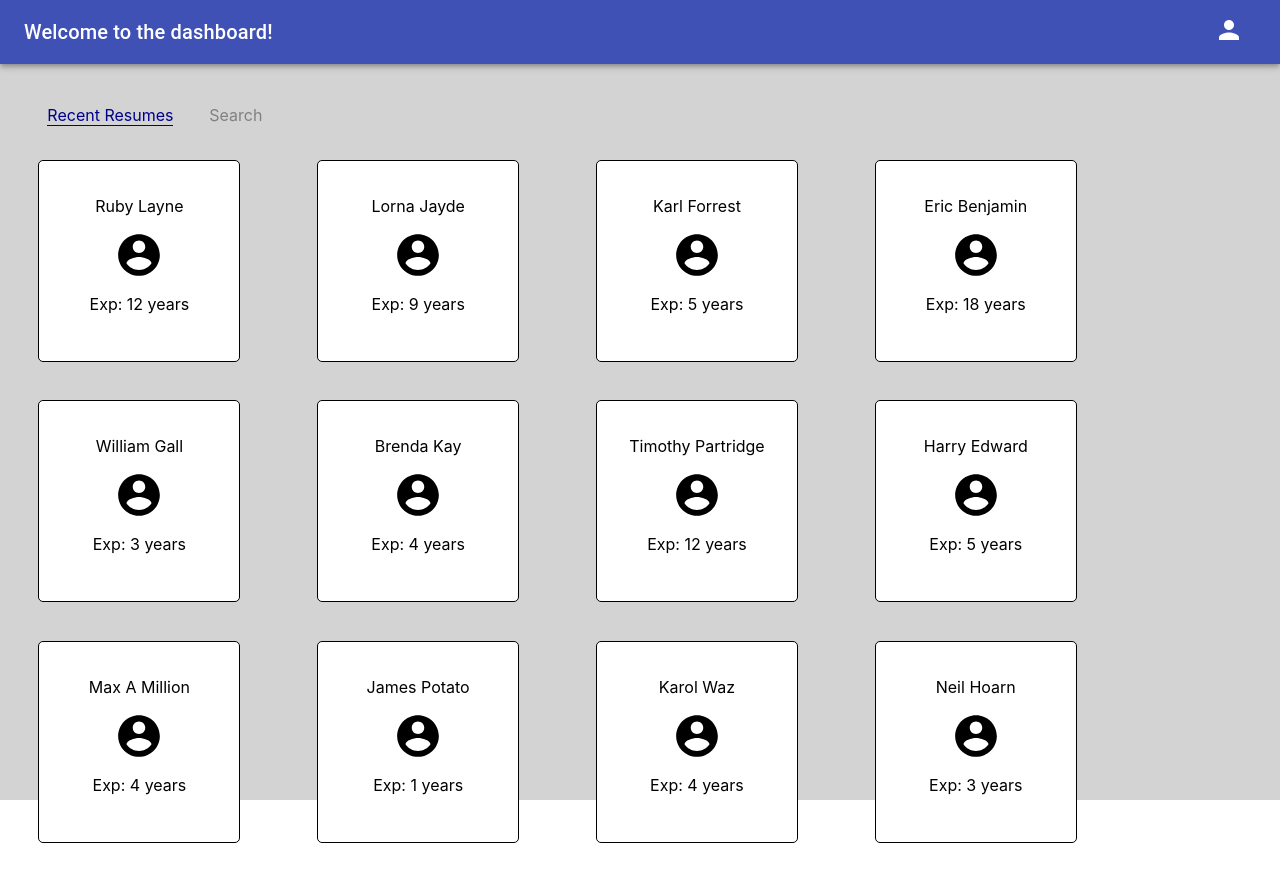
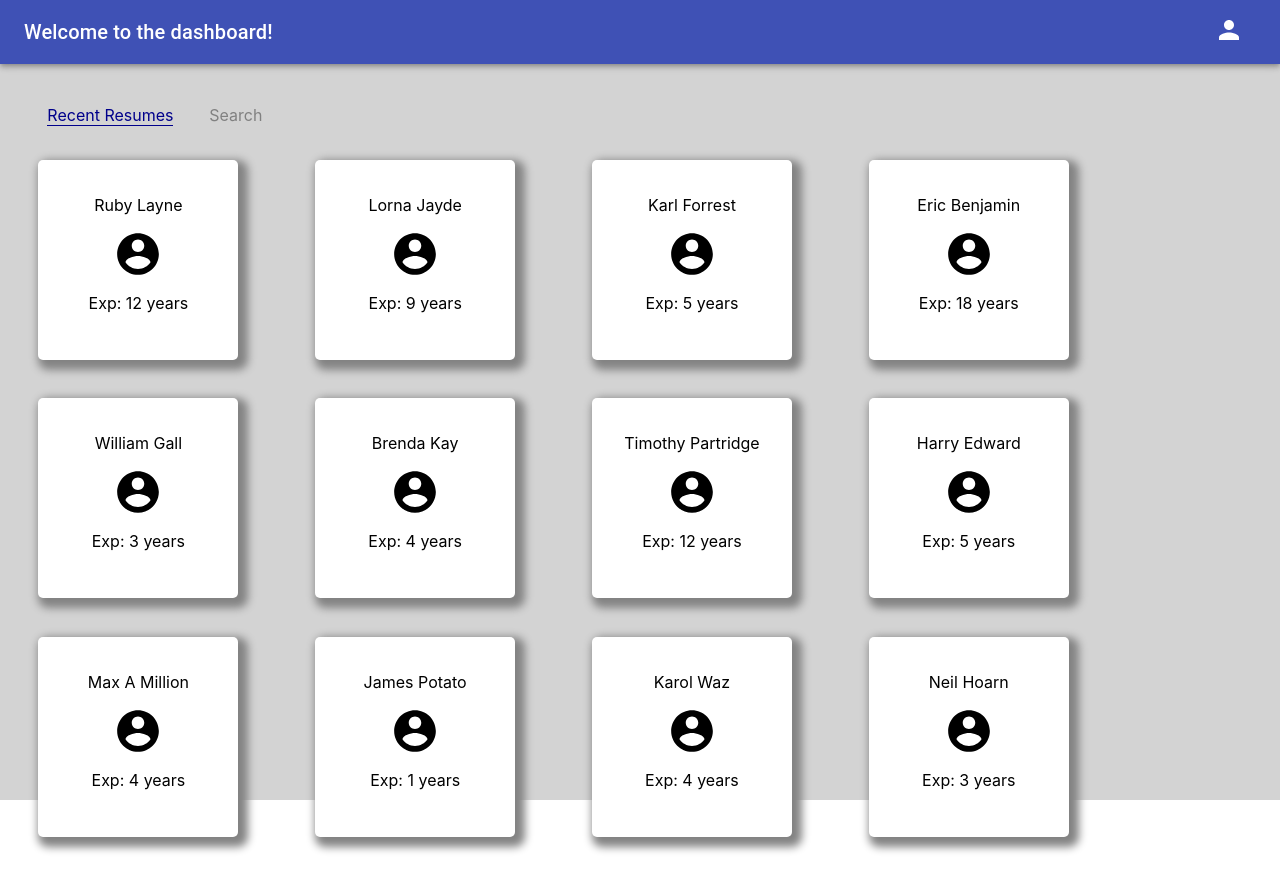
Before and after one commit to KG-304/apploi, a React (Create React App) app: page /home in a window 1280 px wide. Built offline with nearby package versions, Linux system fonts and the light colour scheme.

Commit message:
install sass, should be installed globally, update icon formatting.

```diff
--- a/package.json
+++ b/package.json
@@ -14,6 +14,7 @@
     "react-dom": "^17.0.2",
     "react-router-dom": "^5.2.0",
     "react-scripts": "4.0.3",
+    "sass": "^1.32.8",
     "web-vitals": "^1.1.1"
   },
   "scripts": {
--- a/src/App.css
+++ b/src/App.css
@@ -32,14 +32,12 @@
   display: inline-block;
   height: 200px;
   width: 200px;
-  border: solid 1px black;
   border-radius: 5px;
   transition: transform .2s; /* Animation */
   background-color: white;
   color: black;
+  box-shadow: 5px 5px 8px 5px rgb(131, 131, 131);
   margin: 0% 3% 3% 3%;
-  text-align: center;
-  justify-content: center;
   cursor: pointer;
 }
 
--- a/src/App.js
+++ b/src/App.js
@@ -1,7 +1,7 @@
 import React from 'react';
 import RouterBoss from './router/router_boss';
 import GlobalState from './state_manage/global_state';
-import './App.css'
+import './App.scss'
 
 const App = () => {
   return (
--- /dev/null
+++ b/src/App.scss
@@ -0,0 +1,59 @@
+.app-container {
+	font-family: plex, 'Gill Sans', 'Gill Sans MT', Calibri, 'Trebuchet MS', sans-serif;
+}
+.home-background {
+	height: 100vh;
+	width: 100vw;
+	background: lightgray;
+}
+.selectors {
+	position: absolute;
+	top: 12%;
+	left: 3%;
+	display: inline-flex;
+	white-space: nowrap;
+	span {
+		margin: 5% 15% 5% 5%;
+		cursor: pointer;
+	}
+}
+
+.icon-container {
+	position: absolute;
+	display: block;
+	top: 20%;
+	width: 100%;
+	.resume-icon {
+		display: inline-block;
+		height: 200px;
+		width: 200px;
+		border-radius: 5px;
+		transition: transform .2s;
+		background-color: white;
+		color: black;
+		box-shadow: 5px 5px 8px 5px rgb(131, 131, 131);
+		margin: 0% 3% 3% 3%;
+		cursor: pointer;
+		.icon {
+			vertical-align: middle;
+			height: 50px;
+			width: 50px;
+		}
+		ul {
+			list-style: none;
+			text-align: center;
+			padding: 5% 5% 5% 5%;
+			li {
+				margin: 5% 5% 5% 5%;
+				padding-bottom: 5px;
+			}
+		}
+		&:hover {
+			transform: scale(1.2);
+		}
+	}
+}
+.App-logo {
+	height: 40vmin;
+	pointer-events: none;
+}
--- /dev/null
+++ b/src/atoms/profile_header/profile_header.js
@@ -0,0 +1,11 @@
+import React from 'react'
+import AccountCircleIcon from '@material-ui/icons/AccountCircle';
+
+const ProfileHeader = () => {
+    return (
+        <AccountCircleIcon />
+    )
+}
+
+
+export default ProfileHeader
--- a/src/atoms/icons/resume_icon.js
+++ b/src/atoms/resume_icon/resume_icon.js
@@ -6,7 +6,7 @@ const ResumeIcon = (props) => {
     const { firstName, lastName, yearsExperience, id } = props.resume;
 
     return (
-        <Link to={`/profile:${id}`} style={{ textDecoration: 'none' }}>
+        <Link to={`/profile:${id}`}>
             <div className="resume-icon">
                 <ul>
                     <li>{firstName} {lastName}</li>
--- a/src/atoms/toolbar/toolbar.js
+++ b/src/atoms/toolbar/toolbar.js
@@ -1,11 +1,9 @@
-import React, { useContext, useState, useRef } from 'react';
+import React, { useContext, useState } from 'react';
 import user_context from "../../state_manage/user_context";
 import { makeStyles } from '@material-ui/core/styles';
 import AppBar from '@material-ui/core/AppBar';
 import Toolbar from '@material-ui/core/Toolbar';
 import Typography from '@material-ui/core/Typography';
-import IconButton from '@material-ui/core/IconButton';
-import MenuIcon from '@material-ui/icons/Menu';
 import Menu from '@material-ui/core/Menu';
 import MenuItem from '@material-ui/core/MenuItem'
 import { useHistory } from "react-router-dom";
--- a/src/ecosystems/profile_page/profilePage.js
+++ b/src/ecosystems/profile_page/profile_page.js
@@ -1,5 +1,5 @@
 import React from 'react'
-import AccountCircleIcon from '@material-ui/icons/AccountCircle';
+import ProfileHeader from '../../atoms/profile_header/profile_header';
 import ToolBar from '../../atoms/toolbar/toolbar';
 
 
@@ -7,7 +7,7 @@ const ProfilePage = () => {
     return (
         <div>
             <ToolBar />
-            <AccountCircleIcon />
+            <ProfileHeader />
         </div>
     )
 }
--- a/src/ecosystems/resume_results/show_results.js
+++ b/src/ecosystems/resume_results/show_results.js
@@ -1,5 +1,5 @@
 import React, { useEffect, useState } from 'react'
-import ResumeIcon from '../../atoms/icons/resume_icon'
+import ResumeIcon from '../../atoms/resume_icon/resume_icon'
 import { data } from '../../test_data/people_init.json'
 
 const ShowResults = () => {
--- a/src/molecules/login/login.js
+++ b/src/molecules/login/login.js
@@ -4,7 +4,7 @@ import { makeStyles } from "@material-ui/core/styles";
 import user_context from "../../state_manage/user_context";
 import { Backdrop } from "@material-ui/core";
 import Fade from '@material-ui/core/Fade';
-import { checkEmail, checkName } from './loginHelper'
+import { checkEmail, checkName } from './login_helper'
 import { useHistory } from "react-router-dom";
 
 const useStyles = makeStyles(theme => ({
--- a/src/router/router_boss.js
+++ b/src/router/router_boss.js
@@ -2,7 +2,7 @@ import React from "react";
 import { BrowserRouter as Router, Switch, Route } from "react-router-dom";
 import Home from "../ecosystems/home/home";
 import LandingPage from "../ecosystems/landing/landing";
-import ProfilePage from "../ecosystems/profile_page/profilePage";
+import ProfilePage from "../ecosystems/profile_page/profile_page";
 
 
 const RouterBoss = () => {
```
Also changed, not shown: src/molecules/login/login_helper.js (renamed from src/molecules/login/loginHelper.js), 1 other file (tests, documents, lock files or other folders).
